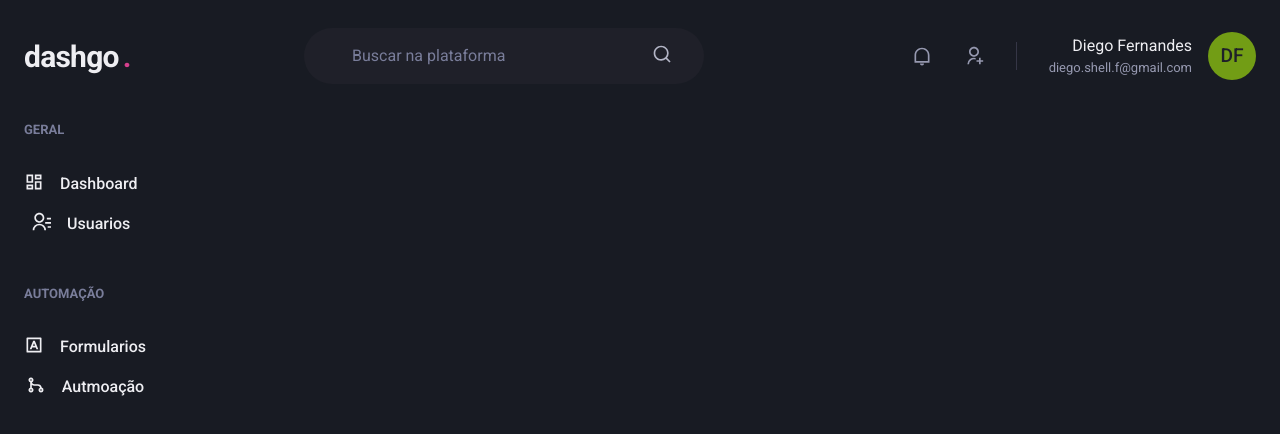
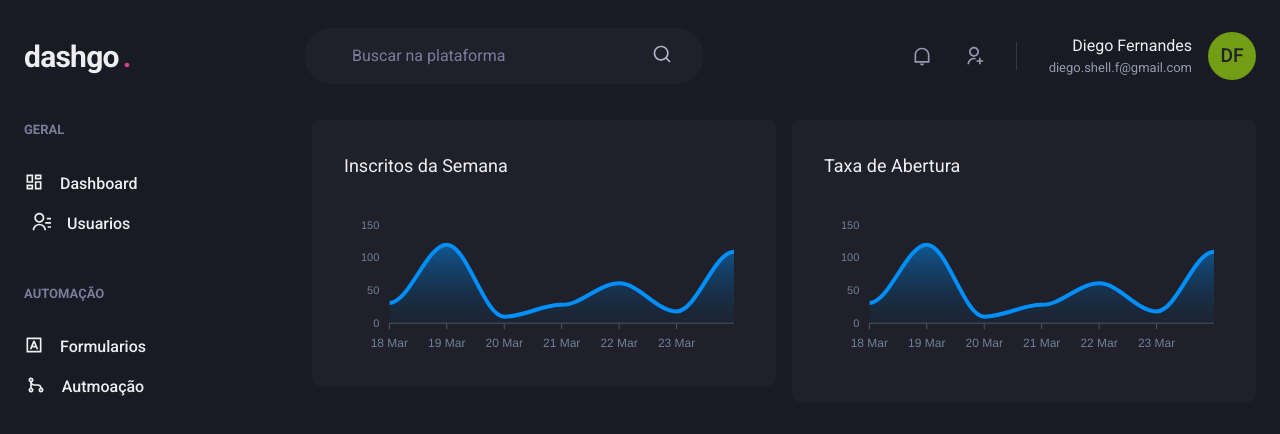
Before and after one commit to SidneyRoberto9/dashgo, a Next.js app: page /dashboard in a window 1280 px wide. Shown: the top 434 px of the page. Built offline with nearby package versions, Linux system fonts and the light colour scheme.

Commit message:
✨ feat: Add charts in dashboard

```diff
--- a/src/pages/dashboard.tsx
+++ b/src/pages/dashboard.tsx
@@ -1,14 +1,107 @@
-import { Flex } from '@chakra-ui/react';
+import { Box, Flex, SimpleGrid, Text, theme } from '@chakra-ui/react';
+import { ApexOptions } from 'apexcharts';
+import dynamic from 'next/dynamic';
 
 import { Header } from '../components/Header';
 import { Sidebar } from '../components/Sidebar';
+
+const Chart = dynamic(() => import('react-apexcharts'), {
+  ssr: false,
+});
+
+const options: ApexOptions = {
+  chart: {
+    toolbar: {
+      show: false,
+    },
+    zoom: {
+      enabled: false,
+    },
+    foreColor: theme.colors.gray[500],
+  },
+  grid: {
+    show: false,
+  },
+  dataLabels: {
+    enabled: false,
+  },
+  tooltip: {
+    enabled: false,
+  },
+  xaxis: {
+    type: 'datetime',
+    axisBorder: {
+      color: theme.colors.gray[600],
+    },
+    axisTicks: {
+      color: theme.colors.gray[600],
+    },
+    categories: [
+      '2021-03-18T00:00:00.000Z',
+      '2021-03-19T00:00:00.000Z',
+      '2021-03-20T00:00:00.000Z',
+      '2021-03-21T00:00:00.000Z',
+      '2021-03-22T00:00:00.000Z',
+      '2021-03-23T00:00:00.000Z',
+      '2021-03-24T00:00:00.000Z',
+    ],
+  },
+  fill: {
+    opacity: 0.3,
+    type: 'gradient',
+    gradient: {
+      shade: 'dark',
+      opacityFrom: 0.7,
+      opacityTo: 0.3,
+    },
+  },
+};
+
+const series = [
+  {
+    name: 'series1',
+    data: [31, 120, 10, 28, 61, 18, 109],
+  },
+];
 
 export default function Dashboard() {
   return (
     <Flex direction={'column'} h={'100vh'}>
       <Header />
-      <Flex w={'100%'} my={'6'} maxW={1480} mx={'auto'} px={6}>
+      <Flex w={'100%'} my={'6'} maxW={1480} mx={'auto'} px={'6'}>
         <Sidebar />
+
+        <SimpleGrid
+          flex={'1'}
+          gap={'4'}
+          minChildWidth={'320px'}
+          alignItems="flex-start"
+        >
+          <Box p={'8'} bg={'gray.800'} borderRadius={8} pb={'4'}>
+            <Text fontSize={'lg'} mb={'4'}>
+              Inscritos da Semana
+            </Text>
+            <Chart
+              options={options}
+              series={series}
+              type="area"
+              height={160}
+              width={'100%'}
+            />
+          </Box>
+          <Box p={'8'} bg={'gray.800'} borderRadius={8}>
+            <Text fontSize={'lg'} mb={'4'}>
+              Taxa de Abertura
+            </Text>
+            <Chart
+              options={options}
+              series={series}
+              type="area"
+              height={160}
+              width={'100%'}
+            />
+          </Box>
+        </SimpleGrid>
       </Flex>
     </Flex>
   );
```
